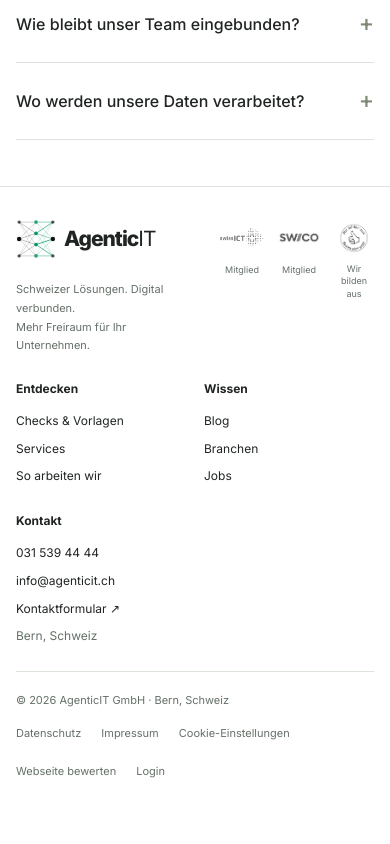
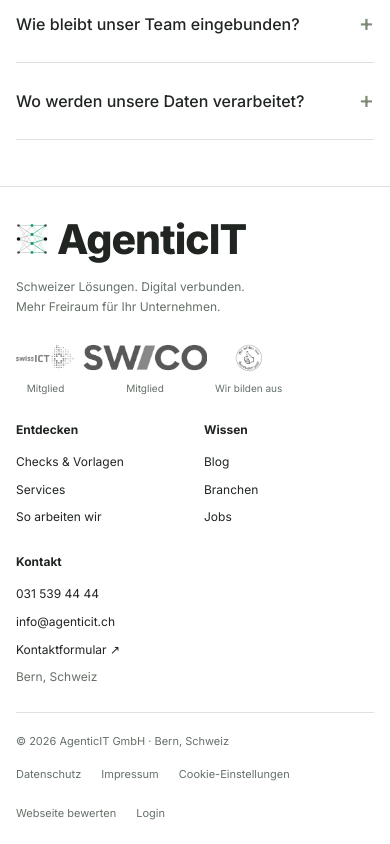
Before and after one commit to Subbier/agenticit.ch, a Next.js app: page /pakete in a window 390 px wide. Shown: the part 3904-4748 px from the top of the page. Before the commit the page ends 4707 px from the top, so only its background shows below. Built offline with nearby package versions, Linux system fonts and the light colour scheme.

Commit message:
Align footer branding and enlarge partner marks

```diff
--- a/components/journey/journey.module.css
+++ b/components/journey/journey.module.css
@@ -66,15 +66,15 @@
 .brand strong {
   font-weight: 400;
 }
-.header .brand {
+:is(.header, .footer) .brand {
   font-size: 45px;
   line-height: 1;
 }
-.header .brandIcon {
+:is(.header, .footer) .brandIcon {
   width: 35.2px;
   height: 35.2px;
 }
-.header .brand :is(span, strong) {
+:is(.header, .footer) .brand :is(span, strong) {
   font-weight: 800;
 }
 .nav {
@@ -462,12 +462,6 @@
     transform: scaleX(1);
   }
 }
-@media (max-width: 360px) {
-  .header .brand {
-    gap: 7px;
-    letter-spacing: -2px;
-  }
-}
 @media (prefers-reduced-motion: reduce) {
   .showcaseStage,
   .showcaseArt,
@@ -1182,12 +1176,12 @@
 }
 .footerTop {
   display: grid;
-  grid-template-columns: minmax(150px, 1fr) auto auto;
+  grid-template-columns: 255px max-content minmax(0, 1fr);
   align-items: start;
-  gap: 32px;
+  gap: 24px;
 }
 .footerBrand {
-  max-width: 240px;
+  max-width: 255px;
 }
 .footerCopy {
   margin-top: 14px !important;
@@ -1223,7 +1217,7 @@
 .footerTrust {
   display: flex;
   align-items: flex-start;
-  gap: 12px;
+  gap: 16px;
 }
 .footerTrustLink {
   display: flex;
@@ -1245,10 +1239,11 @@
   text-underline-offset: 4px;
 }
 .footerTrustImage {
-  height: 38px;
+  height: 35.2px;
   display: flex;
   align-items: center;
   justify-content: center;
+  overflow: hidden;
 }
 .footerTrustImage img {
   display: block;
@@ -1258,16 +1253,21 @@
   opacity: 0.65;
 }
 .swissictLogo {
-  width: 64px;
+  width: 65px;
   height: auto;
 }
-.swicoLogo {
-  width: 82px;
+.swicoImage {
+  width: 136px;
+}
+.footerTrustImage .swicoLogo {
+  width: 190px;
+  max-width: none;
+  flex: none;
   height: auto;
 }
 .footerTrustImage .trainingLogo {
-  width: 34px;
-  height: 34px;
+  width: 35.2px;
+  height: 35.2px;
   filter: brightness(0);
 }
 .footerBottom {
@@ -1671,22 +1671,29 @@
     gap: 80px;
   }
 }
+@media (max-width: 1100px) {
+  .footerTop {
+    grid-template-columns: 1fr auto;
+  }
+  .footerLinks {
+    grid-column: 1 / -1;
+    grid-row: 2;
+  }
+}
 @media (max-width: 980px) {
   .footerTop {
+    grid-template-columns: 1fr auto;
     gap: 20px;
   }
   .footerLinks {
+    grid-column: 1 / -1;
+    grid-row: 2;
     gap: 18px;
     font-size: 12px;
   }
   .footerTrust {
+    justify-self: end;
     gap: 8px;
-  }
-  .swissictLogo {
-    width: 58px;
-  }
-  .swicoLogo {
-    width: 74px;
   }
   .container {
     width: calc(100% - 48px);
@@ -1736,11 +1743,11 @@
     min-height: 76px;
     padding-block: 17px;
   }
-  .header .brand {
+  :is(.header, .footer) .brand {
     font-size: 41px;
     gap: 9px;
   }
-  .header .brandIcon {
+  :is(.header, .footer) .brandIcon {
     width: 32px;
     height: 32px;
   }
@@ -1932,47 +1939,44 @@
     font-size: 27px;
   }
   .footerTop {
-    grid-template-columns: 1fr 1fr;
+    grid-template-columns: 1fr;
     gap: 24px 18px;
   }
   .footerLinks {
     grid-column: 1 / -1;
-    grid-row: 2;
+    grid-row: 3;
     display: grid;
     grid-template-columns: repeat(2, minmax(0, 1fr));
     gap: 25px 18px;
     font-size: 12px;
   }
   .footerTrust {
-    grid-column: 2;
-    grid-row: 1;
-    justify-self: end;
+    grid-column: 1;
+    grid-row: 2;
+    justify-self: start;
     gap: 8px;
   }
-  .footerBrand .brand {
-    gap: 8px;
-    font-size: 21px;
-  }
   .footerCopy {
-    font-size: 11px !important;
+    font-size: 12px !important;
   }
   .footerTrustLink {
-    font-size: 9px;
+    font-size: 10px;
+  }
+  .footerTrustImage {
+    height: 32px;
   }
   .swissictLogo {
-    width: 44px;
-  }
-  .swicoLogo {
-    width: 54px;
-  }
-  .footerTrustTraining {
-    max-width: 40px;
-    white-space: normal;
-    line-height: 1.4;
-  }
-  .trainingLogo {
-    width: 28px;
-    height: 28px;
+    width: 59px;
+  }
+  .swicoImage {
+    width: 124px;
+  }
+  .footerTrustImage .swicoLogo {
+    width: 173px;
+  }
+  .footerTrustImage .trainingLogo {
+    width: 32px;
+    height: 32px;
   }
   .footerBottom {
     margin-top: 25px;
@@ -2095,3 +2099,9 @@
     transition: none !important;
   }
 }
+@media (max-width: 360px) {
+  :is(.header, .footer) .brand {
+    gap: 7px;
+    letter-spacing: -2px;
+  }
+}
--- a/components/journey/shell.tsx
+++ b/components/journey/shell.tsx
@@ -131,7 +131,9 @@ export function JourneyShell({ children }: { children: React.ReactNode }) {
                 aria-label="Mitglied bei Swico"
                 title="Mitglied bei Swico"
               >
-                <span className={styles.footerTrustImage}>
+                <span
+                  className={`${styles.footerTrustImage} ${styles.swicoImage}`}
+                >
                   <img
                     src="/logos/swico-rgb.jpg"
                     alt="Swico"
```
Also changed, not shown: public/finmacl.html (+1 -1 lines), public/journey-static.css (+68 -16 lines).
